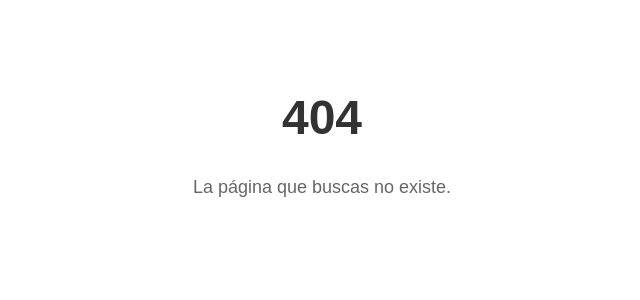
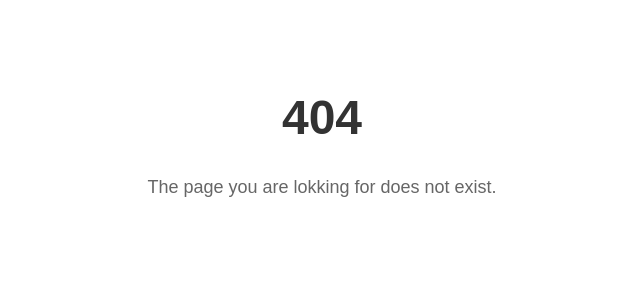
Before and after one commit to E-Nincy/django_blog, a Django app: template templates/404.html in a window 1280 px wide. Shown: the top 300 px of the page, without its empty margins (318-958 px from the left). Run offline with Django 5.2, Linux system fonts and the light colour scheme; the template is opened without the code that fills it, so the values that code supplies are empty.

Commit message:
change language in .html

```diff
--- a/templates/404.html
+++ b/templates/404.html
@@ -1,7 +1,7 @@
 <!DOCTYPE html>
 <html>
 <head>
-    <title>Página no encontrada</title>
+    <title>Page not found</title>
     <style>
         body { font-family: sans-serif; text-align: center; padding: 50px; }
         h1 { font-size: 48px; color: #333; }
@@ -10,6 +10,6 @@
 </head>
 <body>
     <h1>404</h1>
-    <p>La página que buscas no existe.</p>
+    <p>The page you are lokking for does not exist.</p>
 </body>
 </html>
--- a/templates/500.html
+++ b/templates/500.html
@@ -1,7 +1,7 @@
 <!DOCTYPE html>
 <html>
 <head>
-    <title>Error del servidor</title>
+    <title>Server Error</title>
     <style>
         body { font-family: sans-serif; text-align: center; padding: 50px; }
         h1 { font-size: 48px; color: #333; }
@@ -10,6 +10,6 @@
 </head>
 <body>
     <h1>500</h1>
-    <p>Ha ocurrido un error interno en el servidor.</p>
+    <p>An internal server error has occurred.</p>
 </body>
 </html>
```
